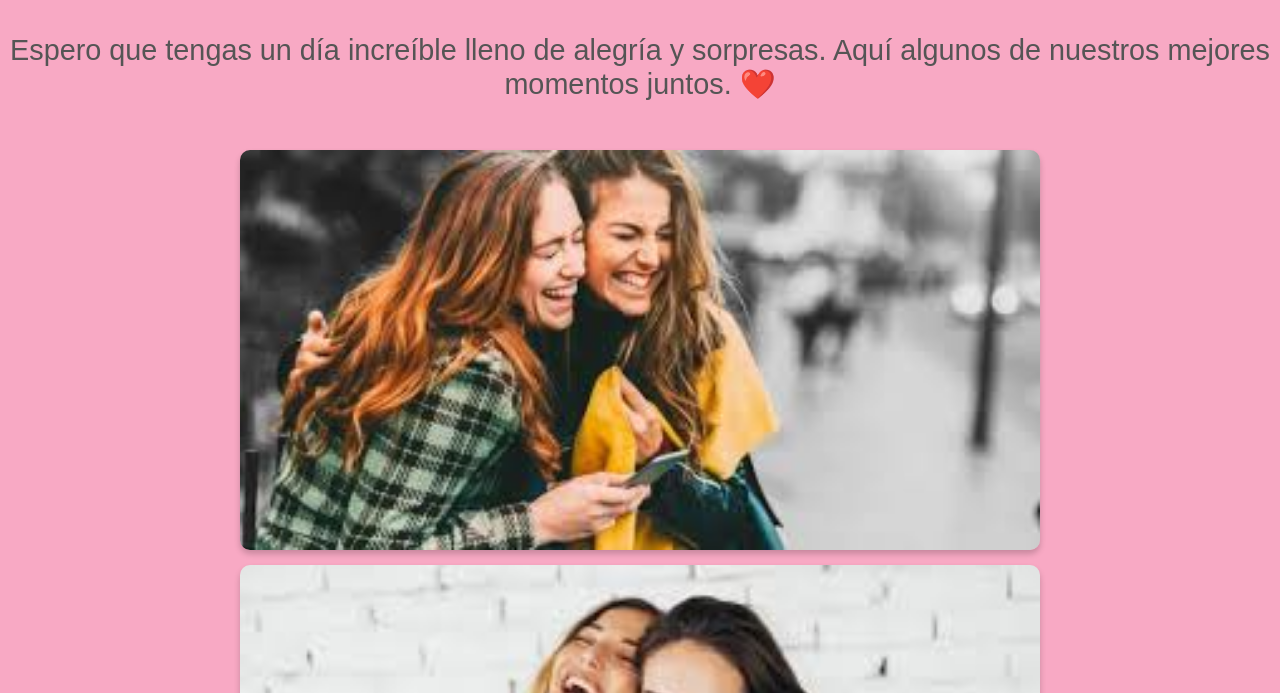
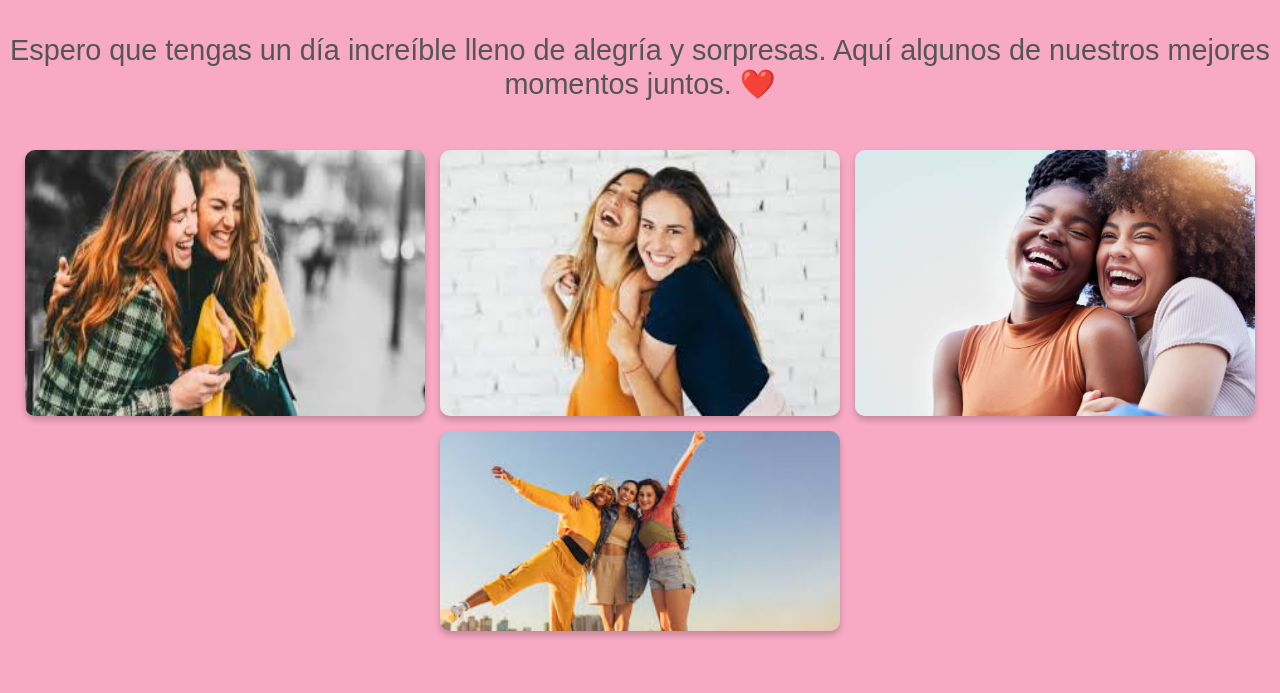
Before and after one commit to Brai38/Pr-cticaM-a, a plain HTML site: page index.html in a window 1280 px wide. Shown: the part 107-800 px from the top of the page. Drawn offline with Linux system fonts and the light colour scheme.

Commit message:
Update styles.css

```diff
--- a/styles.css
+++ b/styles.css
@@ -28,7 +28,7 @@ p {
 
 /* Estilo de las imágenes */
 .gallery img {
-    width: 800px;  /* Tamaño grande */
+    width: 400px;  /* Tamaño grande */
     height: auto;
     border-radius: 10px;
     box-shadow: 0 4px 6px rgba(0, 0, 0, 0.2);
```
